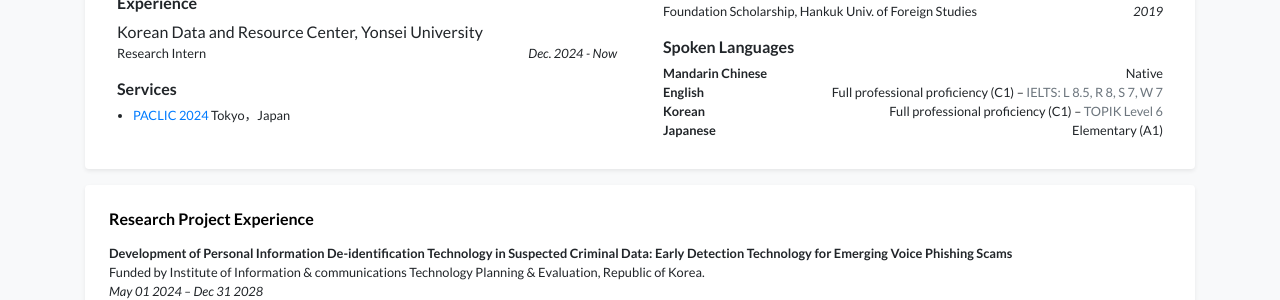
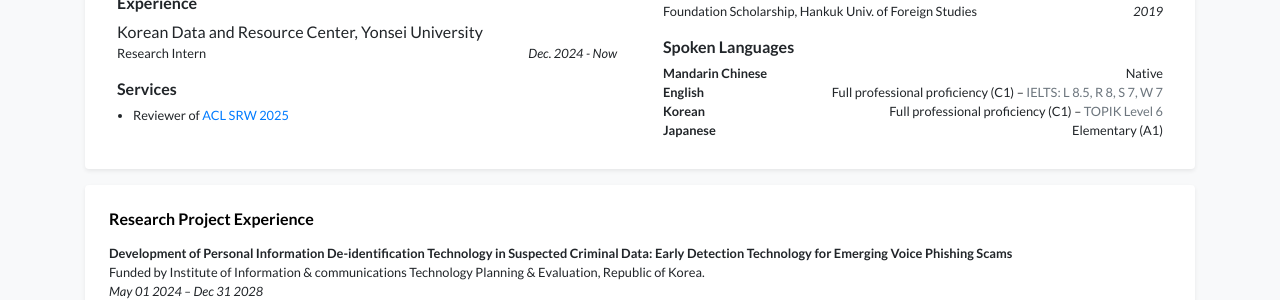
Before and after one commit to wangxiaonan-git/wangxiaonan-git.github.io, a Jekyll site: the page built from index.html, in a window 1280 px wide and 900 px high, scrolled down 617 px. Shown: the part 153-453 px from the top of the window. Built offline with Jekyll 4.4.1, drawn with Linux system fonts in a browser that asks for light colours; a style sheet for code colours, icons or effects is not loaded.

Commit message:
Update profile.yml

```diff
--- a/_data/profile.yml
+++ b/_data/profile.yml
@@ -66,8 +66,7 @@ awards:
   date: 2019
 
 service:
-- name: <a href="https://sites.google.com/view/paclic38/home">PACLIC 2024</a> Tokyo，Japan
-#- name: Reviewer of <a href="https://2025.ieeeicme.org/">ICME 2025</a>
+- name: Reviewer of <a href="https://2025.aclweb.org/">ACL SRW 2025</a>
 
 # Feel free to replace the footer text if you would like to, but I will greatly appreciate it
 # if you keep the link to the template so that more people can benefit from it. Thanks!
```
